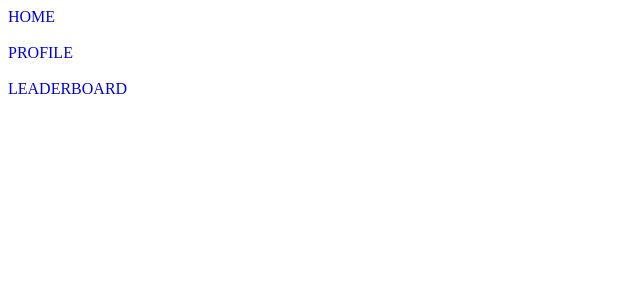
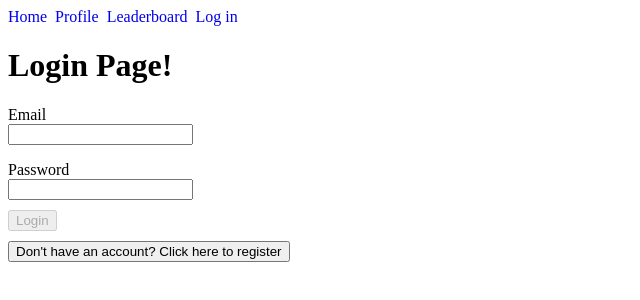
Before and after one commit to KevZ1209/HOTHX-Sportify, a React (Create React App) app in the folder client/: page /login in a window 1280 px wide. Shown: the top 300 px of the page, without its empty margins (0-640 px from the left). Built offline with nearby package versions, Linux system fonts and the light colour scheme.

Commit message:
Basic Login Page

```diff
--- /dev/null
+++ b/client/src/App.css
@@ -0,0 +1,3 @@
+.navButton {
+  display: inline-block;
+}
--- a/client/src/App.js
+++ b/client/src/App.js
@@ -3,6 +3,8 @@ import { BrowserRouter,Routes, Route, NavLink } from 'react-router-dom';
 import HomePage from "./HomePage";
 import ProfilePage from "./ProfilePage";
 import LeaderboardPage from "./LeaderboardPage";
+import LoginPage from "./Login";
+import './App.css';
 
 function App() {
 	return (
@@ -10,28 +12,36 @@ function App() {
       <NavLink
         to="/"
         style={{ textDecoration: "none", marginRight: "0.5rem" }}
-        disableRipple
+        className="navButton"
       >
-        <div>HOME</div>
+        <div>Home</div>
       </NavLink>
       <NavLink
         to="/profile"
         style={{ textDecoration: "none", marginRight: "0.5rem" }}
-        disableRipple
+        className="navButton"
       >
-        <div>PROFILE</div>
+        <div>Profile</div>
       </NavLink>
       <NavLink
         to="/leaderboard"
         style={{ textDecoration: "none", marginRight: "0.5rem" }}
-        disableRipple
+        className="navButton"
       >
-        <div>LEADERBOARD</div>
+        <div>Leaderboard</div>
+      </NavLink>
+      <NavLink
+        to="/login"
+        style={{ textDecoration: "none", marginRight: "0.5rem" }}
+        className="navButton"
+      >
+        <div>Log in</div>
       </NavLink>
       <Routes>
         <Route exact path="/" element={<HomePage/>} />
         <Route path="/profile" element={<ProfilePage/>} />
         <Route path="/leaderboard" element={<LeaderboardPage/>} />
+        <Route path="/login" element={<LoginPage/>} />
       </Routes>
     </BrowserRouter>
 
--- /dev/null
+++ b/client/src/Login.css
@@ -0,0 +1,7 @@
+.loginElement {
+  margin-bottom: 0px;
+}
+
+.loginBox {
+    margin-bottom: 10px;
+}
--- /dev/null
+++ b/client/src/Login.js
@@ -0,0 +1,87 @@
+import React, { useState, useContext } from "react";
+import "./Login.css"
+// import axios from "axios";
+
+function LoginPage() {
+    const [email, setEmail] = useState("");
+    const [password, setPassword] = useState("");
+    const [username, setUsername] = useState("");
+    const [isRegistering, setIsRegistering] = useState(false);
+    const [error, setError] = useState();
+
+    const register = async (e) => {
+        e.preventDefault();
+        try {
+            const newUser = { email, password, username };
+            console.log(newUser);
+        //   await axios.post("http://localhost:5000/users/register", newUser);
+        } catch (err) {
+            err.response.data.msg && setError(err.response.data.msg);
+        }
+    };
+
+    const login = async (e) => {
+        e.preventDefault();
+        try {
+            const loginUser = { email, password };
+        //   const loginResponse = await axios.post(
+        //     "http://localhost:5000/users/login",
+        //     loginUser
+        //   );
+        //   setUserData({
+        //     token: loginResponse.data.token,
+        //     user: loginResponse.data.user,
+        //   });
+            console.log(loginUser)
+        } catch (err) {
+            err.response.data.msg && setError(err.response.data.msg);
+        }
+      };
+
+
+    return (
+    <div>
+        <h1>Login Page!</h1>
+        <div className="loginBox">
+            <p className="loginElement">Email</p>
+            <input
+                className="loginElement"
+                type="text"
+                id="email"
+                name="email"
+                onChange={e => setEmail(e.target.value)}
+            />
+        </div>
+        <div className="loginBox">
+            <p className="loginElement">Password</p>
+            <input
+                type="password"
+                id="password"
+                name="password"
+                onChange={e => setPassword(e.target.value)}
+            />
+        </div>
+        {isRegistering && (
+            <div className="loginBox">
+                <p className="loginElement">Username</p>
+                <input
+                    type="text"
+                    id="username"
+                    name="username"
+                    onChange={e => setUsername(e.target.value)}
+                />
+            </div>)}
+        <div className="loginBox">
+            {isRegistering ?
+                <button onClick={register} disabled={email === "" || password === "" || username === ""}>Register</button> :
+                <button onClick={login} disabled={email === "" || password === ""}>Login</button>
+            }
+        </div>
+        <div>
+            <button onClick={e => setIsRegistering(!isRegistering)}>{isRegistering ? "Already have an account? Click here to login" : "Don't have an account? Click here to register"}</button>
+        </div>
+    </div>
+    );
+}
+
+export default LoginPage;
```
